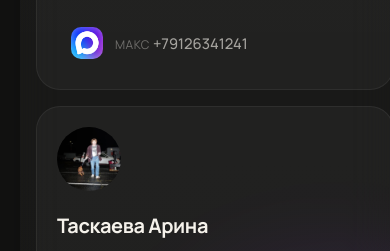
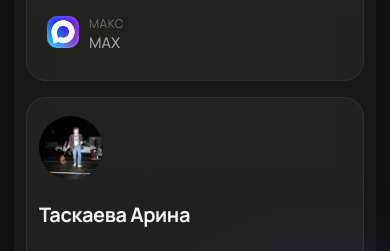
Before and after one commit to necrasov-ilya/grounded-knowledge-contacts, a plain HTML site: page index.html in a window 390 px wide. Shown: the part 390-641 px from the top of the page. Drawn offline with Linux system fonts and the light colour scheme.

Commit message:
feat: Доработан визуал и исправлены ссылки

```diff
--- a/contacts.js
+++ b/contacts.js
@@ -5,7 +5,8 @@ const contacts = [
     links: [
       { type: "telegram", icon: "telegram.png", label: "Telegram", value: "@NKSV_ILYA", href: "https://t.me/NKSV_ILYA" },
       { type: "email", icon: "mail.png", label: "Почта", value: "ilya.e.nekrasov@yandex.com", href: "mailto:ilya.e.nekrasov@yandex.com" },
-      { type: "messenger", icon: "max.png", label: "Макс", value: "+79126341241", href: "#" }
+      // MAX profile links are copied from the app and look like https://max.ru/u/...
+      { type: "messenger", icon: "max.png", label: "Макс", value: "MAX", href: "https://max.ru/u/f9LHodD0cOLo_WoesEmr9k6pOHwqAUpYrfD3O1uSM3-xWRLFfpbyvDQQpNs" }
     ]
   },
   {
@@ -29,14 +30,19 @@ contacts.forEach(person => {
       ? `<img src="${link.icon}" class="link-icon-img" alt="${link.label}">`
       : `<span class="link-icon ${link.type}">${link.icon}</span>`;
 
+    const hasHref = Boolean(link.href);
+    const tagName = hasHref ? "a" : "span";
+    const hrefAttr = hasHref ? ` href="${link.href}" target="_blank" rel="noopener"` : "";
+    const disabledClass = hasHref ? "" : " contact-link-disabled";
+
     return `
-      <a class="contact-link" href="${link.href}" target="_blank" rel="noopener">
+      <${tagName} class="contact-link${disabledClass}"${hrefAttr}>
         ${iconContent}
         <span class="link-text">
           <span class="link-label">${link.label}</span>
           <span class="link-value">${link.value}</span>
         </span>
-      </a>
+      </${tagName}>
     `;
   }).join("");
 
--- a/styles.css
+++ b/styles.css
@@ -63,11 +63,12 @@ body {
   min-height: 100vh;
   display: grid;
   place-items: center;
-  padding: 32px 20px;
+  padding: 32px max(14px, env(safe-area-inset-left)) 32px max(14px, env(safe-area-inset-right));
 }
 
 .hero-card {
   width: min(100%, 900px);
+  min-width: 0;
   background: linear-gradient(180deg, rgba(255, 255, 255, 0.03), rgba(255, 255, 255, 0.02));
   border-radius: var(--radius);
   box-shadow: var(--shadow);
@@ -87,13 +88,15 @@ h1 {
 
 .contacts-grid {
   display: grid;
-  grid-template-columns: 1fr 1fr;
+  grid-template-columns: repeat(2, minmax(0, 1fr));
   gap: 20px;
   margin-top: 36px;
   align-items: stretch;
+  min-width: 0;
 }
 
 .contact-card {
+  min-width: 0;
   background: var(--bg-soft);
   border-radius: 24px;
   padding: 28px 28px 28px;
@@ -148,6 +151,7 @@ h1 {
   display: flex;
   align-items: center;
   gap: 12px;
+  min-width: 0;
   padding: 10px 14px;
   border-radius: 14px;
   text-decoration: none;
@@ -155,6 +159,11 @@ h1 {
   font-size: 0.92rem;
   transition: background-color var(--ease), color var(--ease), transform var(--ease);
   overflow: hidden;
+}
+
+.contact-link-disabled {
+  cursor: default;
+  pointer-events: none;
 }
 
 .link-text {
@@ -195,13 +204,23 @@ h1 {
 }
 
 .link-value {
+  display: block;
+  min-width: 0;
   font-size: 0.92rem;
   font-weight: 500;
+  overflow: hidden;
+  text-overflow: ellipsis;
 }
 
 @media (max-width: 720px) {
+  .shell {
+    place-items: start center;
+    padding-top: 20px;
+    padding-bottom: 20px;
+  }
+
   .hero-card {
-    padding: 24px 16px 16px;
+    padding: 24px 12px 12px;
     border-radius: 24px;
   }
 
@@ -210,12 +229,18 @@ h1 {
   }
 
   .contacts-grid {
-    grid-template-columns: 1fr;
+    grid-template-columns: minmax(0, 1fr);
     gap: 16px;
   }
 
   .contact-card {
-    padding: 20px;
+    padding: 18px 12px;
+    border-radius: 20px;
+  }
+
+  .contact-link {
+    gap: 10px;
+    padding: 10px 8px;
   }
 }
 
```
